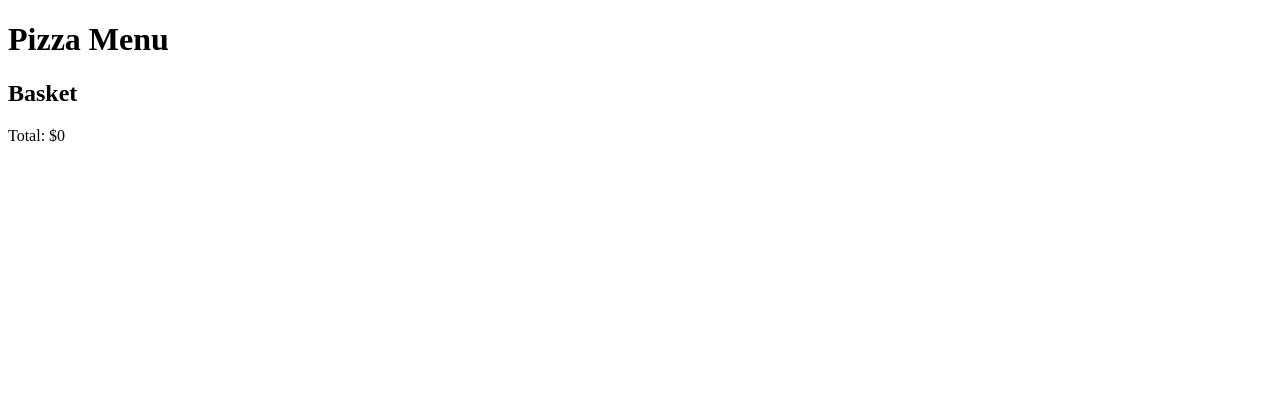
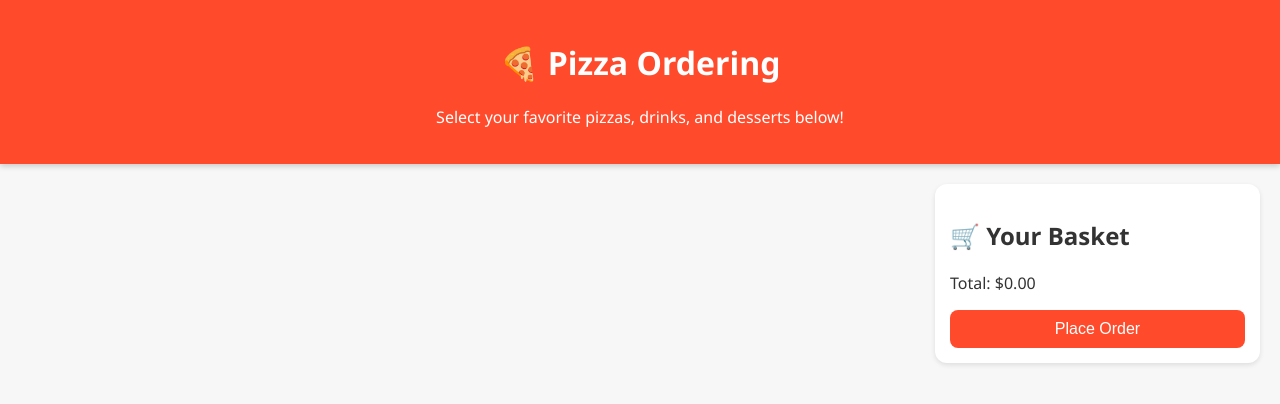
Before and after one commit to DylanTran1808/Database-Project, a Python web app: template templates/menu.html in a window 1280 px wide. Shown: the top 404 px of the page. Run offline with Jinja, Linux system fonts and the light colour scheme; the template is opened without the code that fills it, so the values that code supplies are empty.

Commit message:
newer working homepage

```diff
--- a/static/script.js
+++ b/static/script.js
@@ -1,54 +1,75 @@
-console.log("✅ Script loaded");
+document.addEventListener("DOMContentLoaded", async () => {
+  const menuContainer = document.getElementById("menu-container");
+  const basketList = document.getElementById("basket");
+  const checkoutBtn = document.getElementById("checkout-btn");
+  const totalText = document.getElementById("total");
 
-async function loadMenu() {
-  try {
-    console.log("Fetching /menu...");
-    const res = await fetch('/menu');
-    if (!res.ok) throw new Error(`HTTP error ${res.status}`);
-    const data = await res.json();
-    console.log("Menu data:", data);
+  let basket = [];
 
-    const menuDiv = document.getElementById('menu');
-    menuDiv.innerHTML = '<h2>Menu Loaded!</h2>';
+  // Load menu
+  const res = await fetch("/menu");
+  const data = await res.json();
+  console.log("Menu Loaded!");
 
-    const sections = ['pizzas', 'drinks', 'desserts'];
-    sections.forEach(section => {
-      const title = document.createElement('h2');
-      title.textContent = section;
-      menuDiv.appendChild(title);
+  const allItems = [
+    ...data.pizzas.map(p => ({ ...p, type: "pizza" })),
+    ...data.drinks.map(p => ({ ...p, type: "drink" })),
+    ...data.desserts.map(p => ({ ...p, type: "dessert" }))
+  ];
 
-      data[section].forEach(item => {
-        const div = document.createElement('div');
-        div.textContent = `${item.name} - $${item.price.toFixed(2)}`;
-        div.onclick = () => addToBasket(item);
-        menuDiv.appendChild(div);
-      });
+  allItems.forEach(item => {
+    const card = document.createElement("div");
+    card.className = "menu-card";
+    card.innerHTML = `
+      <h3>${item.name}</h3>
+      <p>$${item.price.toFixed(2)}</p>
+      <small>${item.type.toUpperCase()}</small>
+    `;
+    card.addEventListener("click", () => addToBasket(item));
+    menuContainer.appendChild(card);
+  });
+
+  function addToBasket(item) {
+    basket.push(item);
+    renderBasket();
+  }
+
+  function renderBasket() {
+    basketList.innerHTML = "";
+    let total = 0;
+    basket.forEach(it => {
+      const li = document.createElement("li");
+      li.textContent = `${it.name} - $${it.price.toFixed(2)}`;
+      basketList.appendChild(li);
+      total += it.price;
     });
-  } catch (err) {
-    console.error("❌ Error loading menu:", err);
+    totalText.textContent = `Total: $${total.toFixed(2)}`;
   }
-}
 
-const basket = [];
+  checkoutBtn.addEventListener("click", async () => {
+    if (basket.length === 0) return alert("Your basket is empty!");
 
-function addToBasket(item) {
-  basket.push(item);
-  console.log("Basket:", basket);
-  renderBasket();
-}
+    // Example customer id (you’ll replace this dynamically)
+    const customer_id = 1;
 
-function renderBasket() {
-  const ul = document.getElementById('basket-items');
-  const total = document.getElementById('total');
-  ul.innerHTML = '';
-  let sum = 0;
-  basket.forEach(item => {
-    const li = document.createElement('li');
-    li.textContent = `${item.name} - $${item.price.toFixed(2)}`;
-    ul.appendChild(li);
-    sum += item.price;
+    const payload = {
+      customer_id,
+      items: basket.map(it => ({
+        type: it.type,
+        id: it.product_id || 1, // you can fix this once you know product_id
+        quantity: 1
+      }))
+    };
+
+    const response = await fetch("/order", {
+      method: "POST",
+      headers: { "Content-Type": "application/json" },
+      body: JSON.stringify(payload)
+    });
+
+    const result = await response.json();
+    alert(`✅ Order placed! Total: $${result.total.toFixed(2)} (Discount: $${result.discount.toFixed(2)})`);
+    basket = [];
+    renderBasket();
   });
-  total.textContent = `Total: $${sum.toFixed(2)}`;
-}
-
-window.onload = loadMenu;
+});
--- /dev/null
+++ b/static/style.css
@@ -0,0 +1,87 @@
+body {
+  font-family: 'Segoe UI', Tahoma, sans-serif;
+  background: #f7f7f7;
+  margin: 0;
+  padding: 0;
+  color: #333;
+}
+
+header {
+  text-align: center;
+  padding: 20px;
+  background: #ff4b2b;
+  color: white;
+  box-shadow: 0 2px 6px rgba(0,0,0,0.2);
+}
+
+main {
+  display: flex;
+  justify-content: space-between;
+  padding: 20px;
+  gap: 30px;
+}
+
+.menu-grid {
+  flex: 3;
+  display: grid;
+  grid-template-columns: repeat(auto-fill, minmax(220px, 1fr));
+  gap: 15px;
+}
+
+.menu-card {
+  background: white;
+  border-radius: 12px;
+  padding: 15px;
+  box-shadow: 0 2px 5px rgba(0,0,0,0.1);
+  cursor: pointer;
+  transition: transform 0.2s ease, box-shadow 0.2s ease;
+}
+
+.menu-card:hover {
+  transform: translateY(-3px);
+  box-shadow: 0 4px 10px rgba(0,0,0,0.15);
+}
+
+.menu-card h3 {
+  margin: 0 0 10px;
+  color: #222;
+}
+
+.menu-card p {
+  font-weight: bold;
+  color: #ff4b2b;
+}
+
+.basket {
+  flex: 1;
+  background: white;
+  padding: 15px;
+  border-radius: 12px;
+  box-shadow: 0 2px 5px rgba(0,0,0,0.1);
+}
+
+.basket ul {
+  list-style: none;
+  padding: 0;
+  margin: 0 0 10px;
+}
+
+.basket li {
+  padding: 6px 0;
+  border-bottom: 1px solid #eee;
+}
+
+#checkout-btn {
+  background: #ff4b2b;
+  color: white;
+  border: none;
+  width: 100%;
+  padding: 10px;
+  border-radius: 8px;
+  cursor: pointer;
+  font-size: 16px;
+}
+
+#checkout-btn:hover {
+  background: #ff2b00;
+}
--- a/templates/menu.html
+++ b/templates/menu.html
@@ -1,18 +1,28 @@
 <!DOCTYPE html>
-
 <html lang="en">
 <head>
-  <meta charset="UTF-8">
-  <meta name="viewport" content="width=device-width, initial-scale=1.0">
-  <title>Pizza Menu</title>
-  <script src="{{ url_for('static', filename='script.js') }}" defer></script>
+  <meta charset="UTF-8" />
+  <meta name="viewport" content="width=device-width, initial-scale=1.0" />
+  <title>Pizza Ordering</title>
+  <link rel="stylesheet" href="/static/style.css" />
 </head>
 <body>
-  <h1>Pizza Menu</h1>
-  <div id="menu"></div>
+  <header>
+    <h1>🍕 Pizza Ordering</h1>
+    <p>Select your favorite pizzas, drinks, and desserts below!</p>
+  </header>
 
-  <h2>Basket</h2>
-  <ul id="basket-items"></ul>
-  <p id="total">Total: $0</p>
+  <main>
+    <div id="menu-container" class="menu-grid"></div>
+
+    <aside class="basket">
+      <h2>🛒 Your Basket</h2>
+      <ul id="basket"></ul>
+      <p id="total">Total: $0.00</p>
+      <button id="checkout-btn">Place Order</button>
+    </aside>
+  </main>
+
+  <script src="/static/script.js"></script>
 </body>
 </html>
```
Also changed, not shown: App.py (+22 -16 lines).
